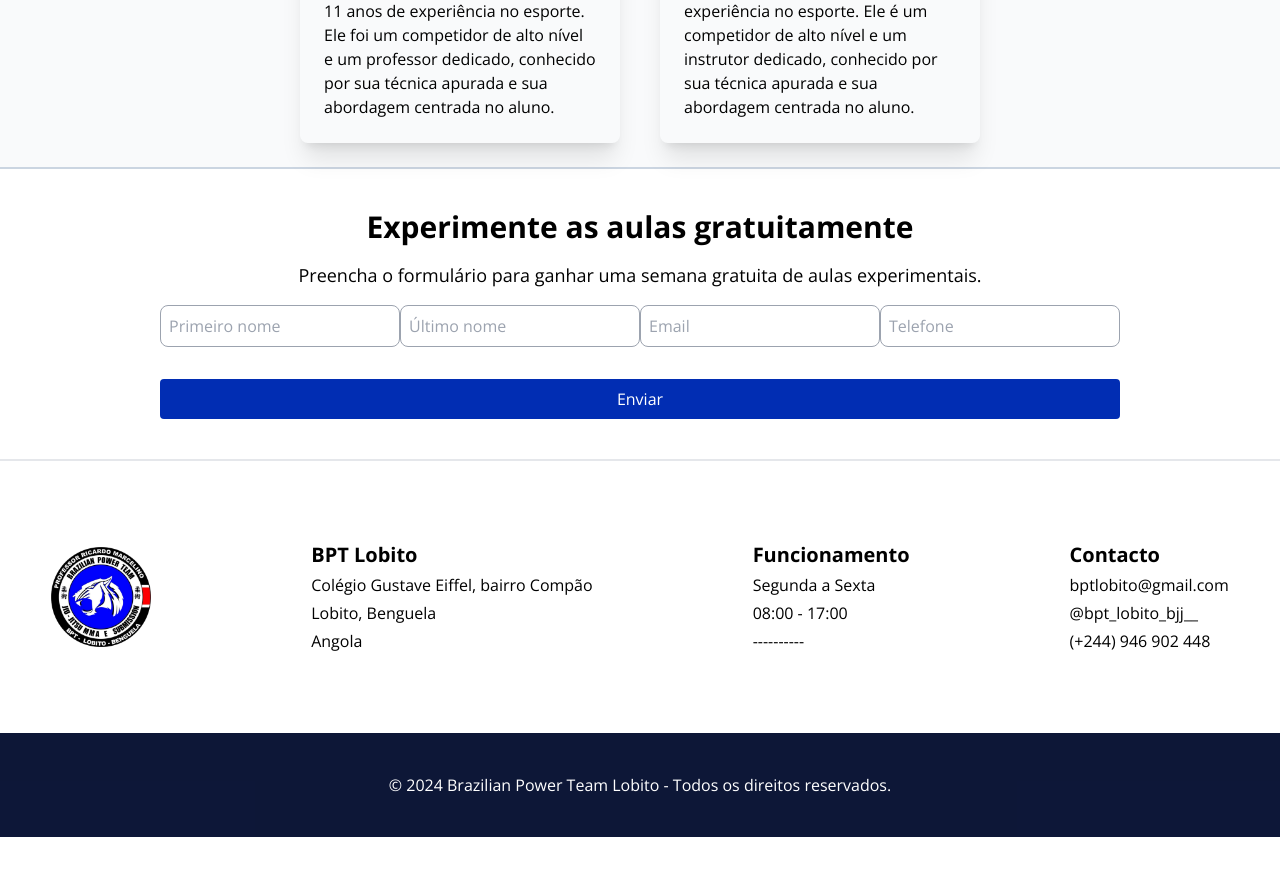
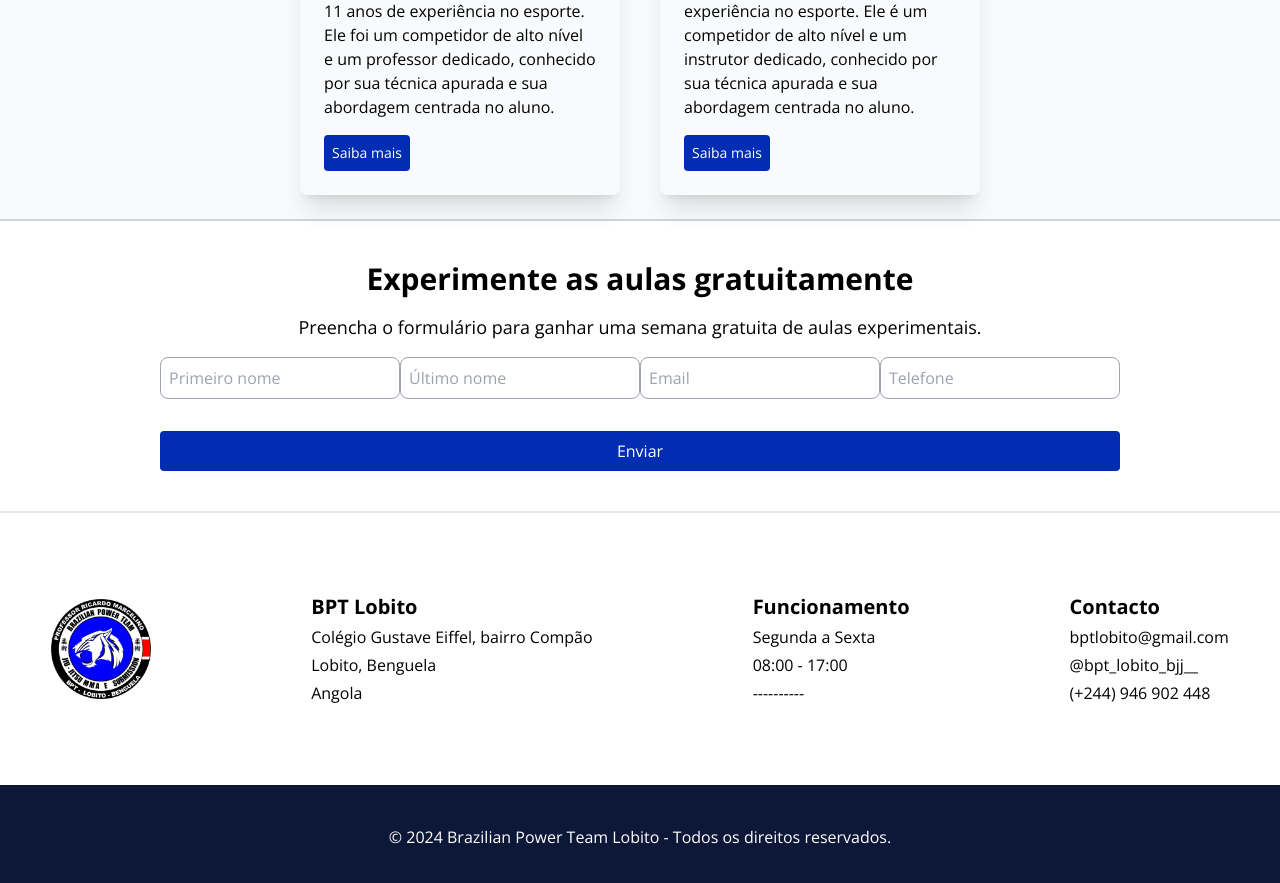
Before and after one commit to Emanuel-Marques/bpt-management-system, a React (Vite) app: page /nossa-academia in a window 1280 px wide. Shown: the part 1760-2643 px from the top of the page. Before the commit the page ends 2597 px from the top, so only its background shows below. Built offline with nearby package versions, Linux system fonts and the light colour scheme.

Commit message:
:sparkles: feat: botão saiba mais no cartão dop atleta

```diff
--- a/src/components/athleteCard.tsx
+++ b/src/components/athleteCard.tsx
@@ -8,6 +8,7 @@ export default function AthleteCard({ name, belt, image, description } : Athlete
                 <h3 className="font-bold text-xl">{name}</h3>
                 <p className="text-[#6B7280]">FAIXA {belt.toUpperCase()}</p>
                 <p>{description}</p>
+            <button className="bg-[#012db3] text-white text-sm px-2 py-2 mt-4 rounded cursor-pointer hover:bg-blue-800">Saiba mais</button>
             </div>
         </div>
     )
```
